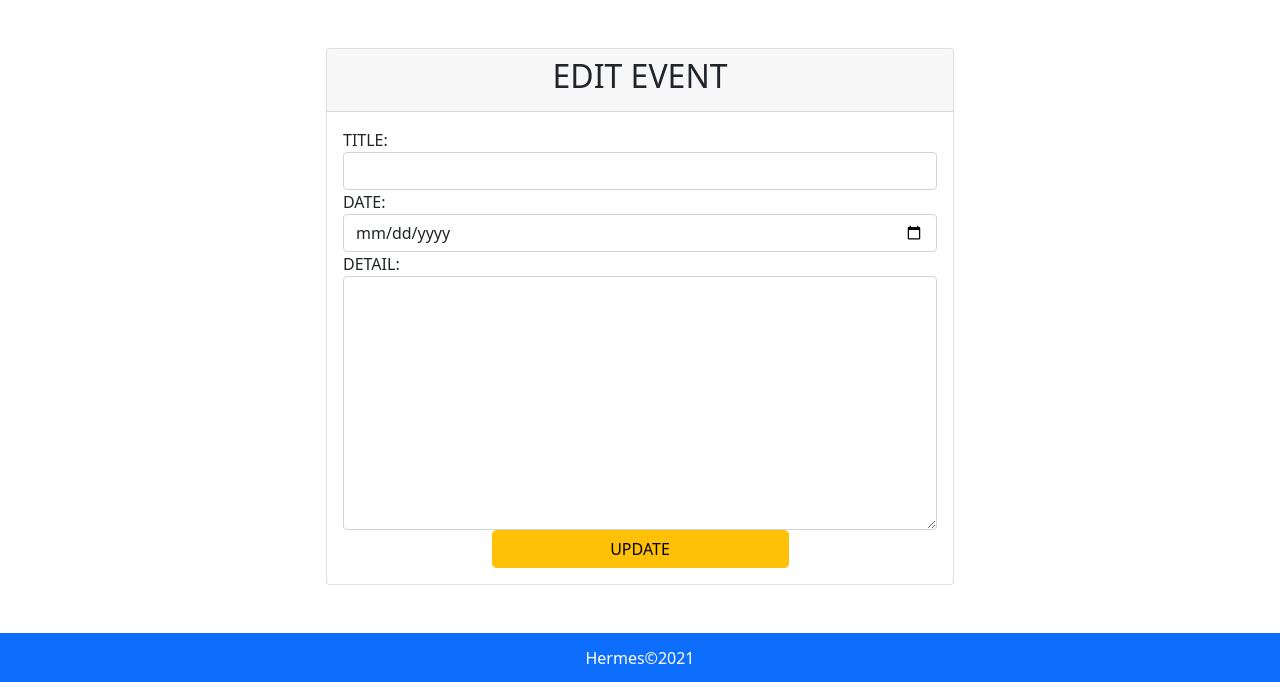
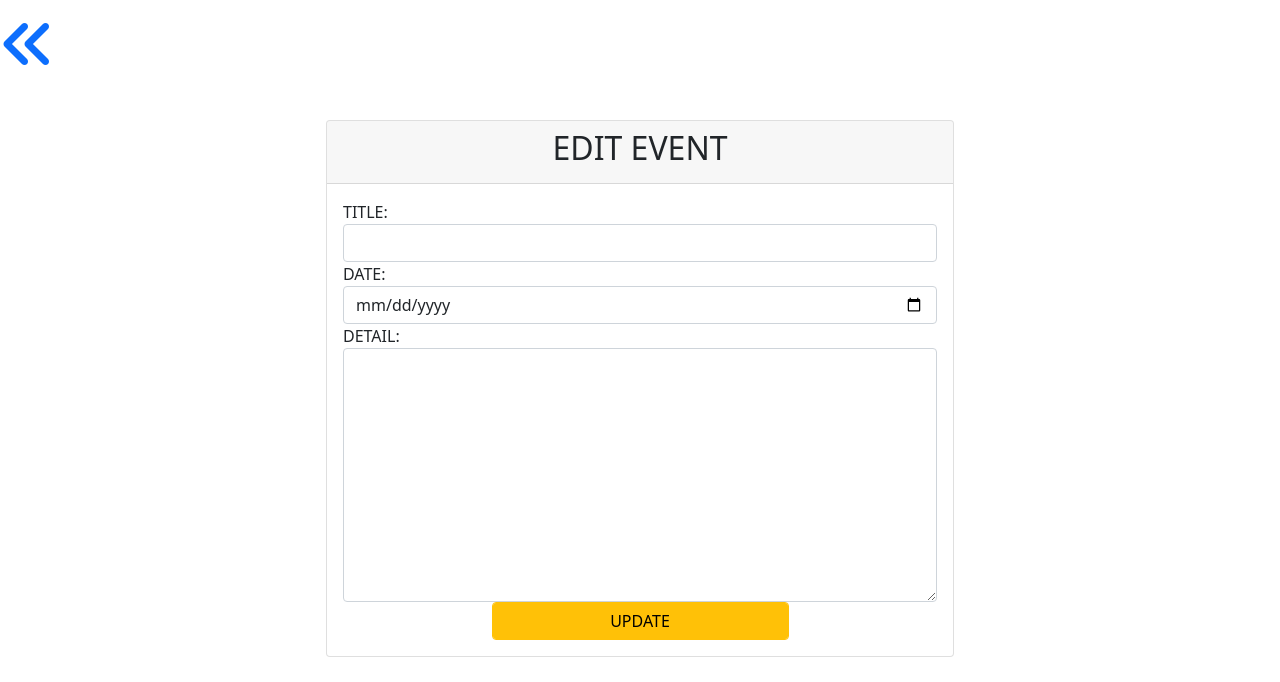
Before and after one commit to Masahiro62/Hermes, a PHP site: page /edit_event.php?event_id=1 in a window 1280 px wide. Shown: the part 76-758 px from the top of the page. Run offline with PHP 8.4, Linux system fonts and the light colour scheme; the visitor is signed in with stand-in values (Sample User, id 1); data that the repository does not hold is empty; some libraries are stand-ins or nearby versions.

Commit message:
created the buttton

```diff
--- a/edit_event.php
+++ b/edit_event.php
@@ -18,6 +18,9 @@
   </head>
   <body>
       <header><?php include 'header.php';?></header>
+        <!-- back to dashboarde -->
+        <a href="adminDashboard.php"><i class="fas fa-angle-double-left display-4 mt-3"></i></a>
+
       <main>
         <div class="container-fluid">
             <div class="card w-50 mx-auto mt-5 mb-5">
```
